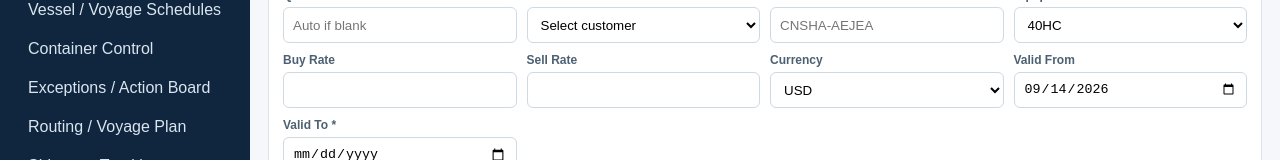
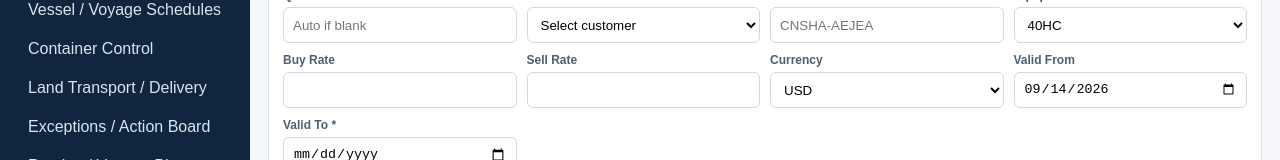
Before and after one commit to CFI21/ancline-global-erp1, a Next.js app in the folder apps/web/: page /rates in a window 1280 px wide. Shown: the part 209-369 px from the top of the page. Built offline with nearby package versions, Linux system fonts and the light colour scheme; no server answers; sample sign-in values are in the browser's storage.

Commit message:
Add land transport workspace to ANCLINE navigation

```diff
--- a/apps/web/components/WorkspaceShell.tsx
+++ b/apps/web/components/WorkspaceShell.tsx
@@ -9,6 +9,7 @@ const links=[
   ['/booking-control','Booking Control'],
   ['/schedules','Vessel / Voyage Schedules'],
   ['/container-control','Container Control'],
+  ['/transport','Land Transport / Delivery'],
   ['/exceptions','Exceptions / Action Board'],
   ['/routing','Routing / Voyage Plan'],
   ['/tracking','Shipment Tracking'],
```
